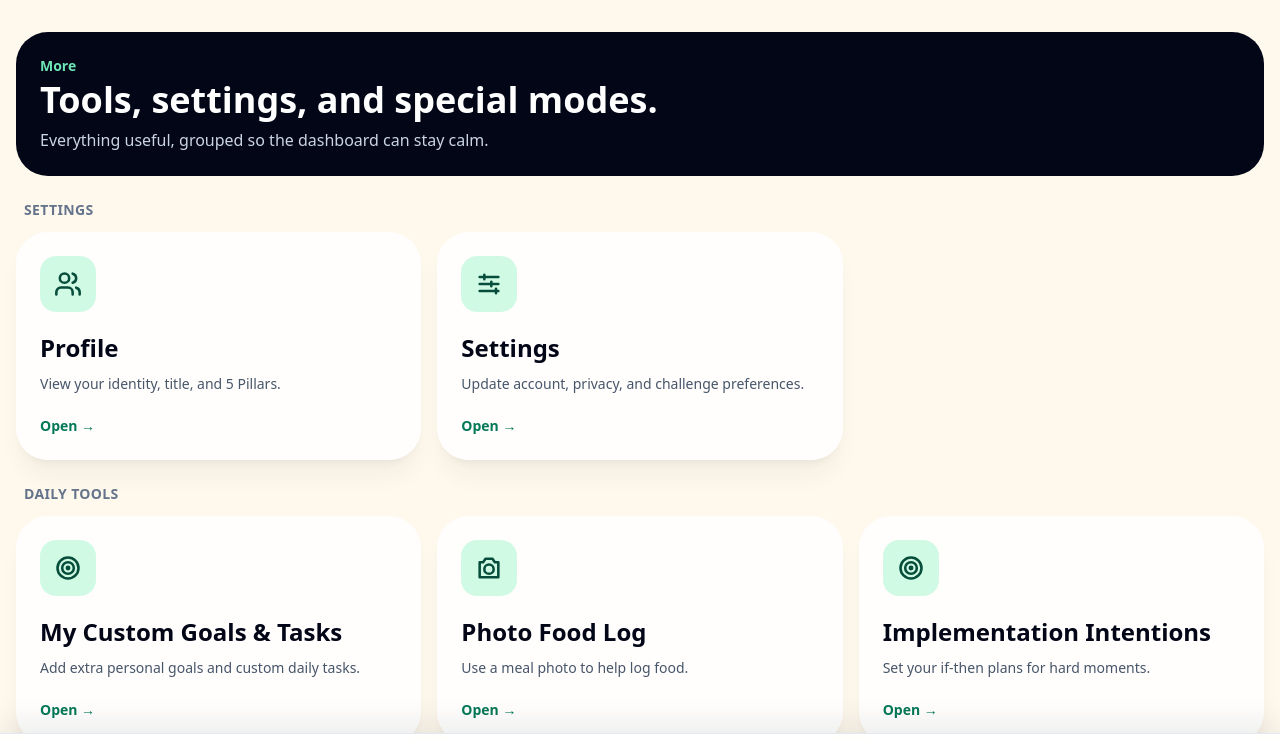
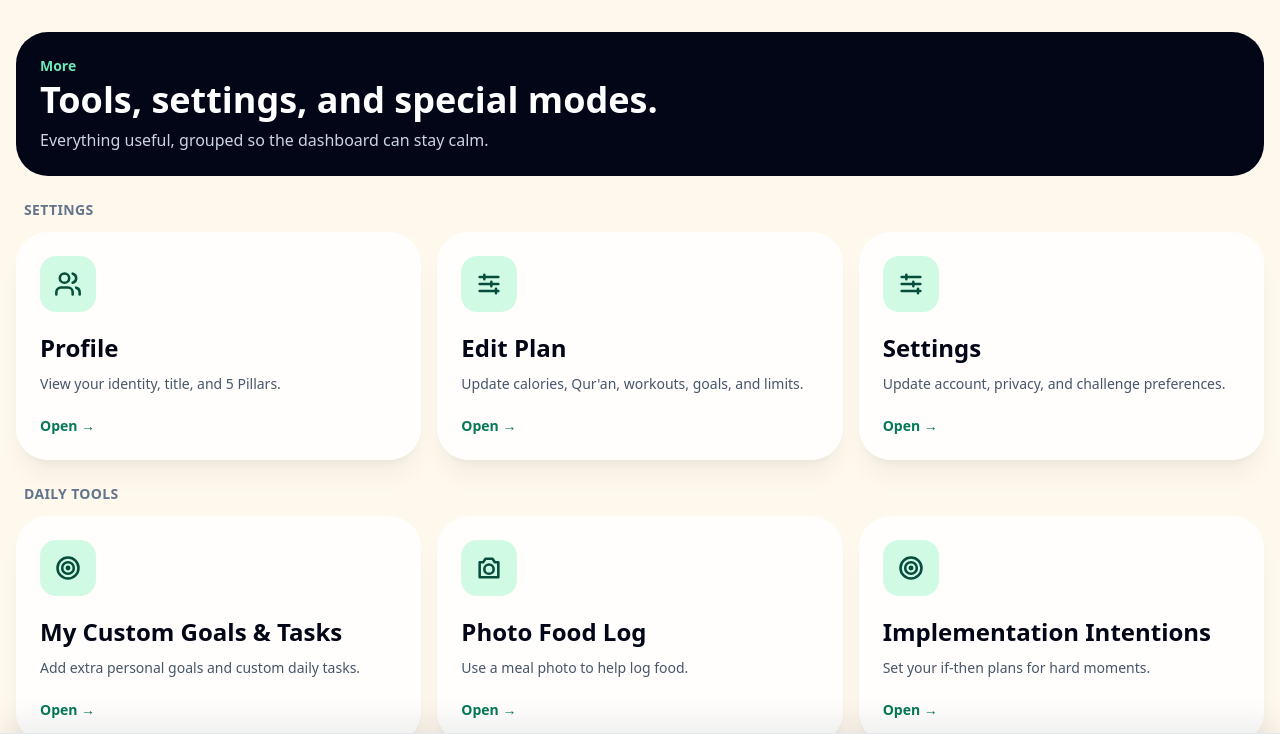
Before and after one commit to hxhhxxs/The-Challenge-, a Next.js app: page /tools in a window 1280 px wide. Shown: the top 740 px of the page. Built offline with nearby package versions, Linux system fonts and the light colour scheme.

Commit message:
Add edit plan link to More page

```diff
--- a/app/tools/page.tsx
+++ b/app/tools/page.tsx
@@ -5,6 +5,7 @@ import { cardClass, pageBg } from "@/lib/challenge-ui";
 const groups = [
   { heading: "Settings", items: [
     { title: "Profile", href: "/profile", icon: "users", description: "View your identity, title, and 5 Pillars." },
+    { title: "Edit Plan", href: "/edit-plan", icon: "sliders", description: "Update calories, Qur'an, workouts, goals, and limits." },
     { title: "Settings", href: "/settings", icon: "sliders", description: "Update account, privacy, and challenge preferences." },
   ]},
   { heading: "Daily Tools", items: [
```
